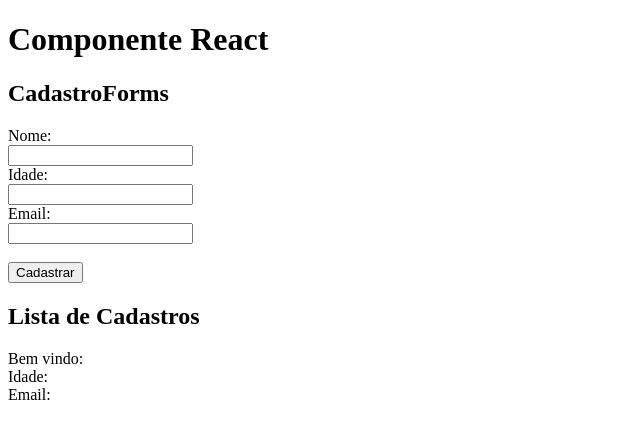
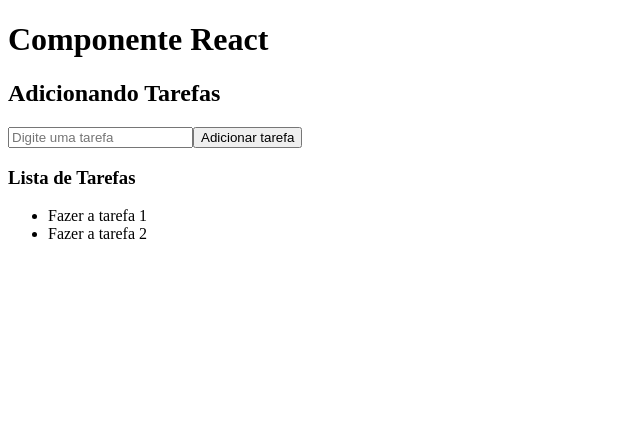
Before and after one commit to mr-louback/app-test-sujeito, a React (Create React App) app: page / in a window 1280 px wide. Shown: the top 438 px of the page, without its empty margins (0-640 px from the left). Built offline with nearby package versions, Linux system fonts and the light colour scheme.

Commit message:
Manipulando Listas

```diff
--- a/src/App.js
+++ b/src/App.js
@@ -1,4 +1,5 @@
 import Forms from './components/Forms';
+import List from './components/List';
 import Nome from './components/Nome';
 import NomeEstruturado from './components/NomeEstruturado';
 function App() {
@@ -6,9 +7,11 @@
     <div >
       <h1>Componente React</h1>
       {/* <Nome idade={25} /> */}
+      {/* <NomeEstruturado name='Maria' idade={35} /> */}
+      {/* <Forms /> */}
 
-      {/* <NomeEstruturado name='Maria' idade={35} /> */}
-      <Forms />
+      <List />
+
     </div>
   );
 }
--- /dev/null
+++ b/src/components/List.js
@@ -0,0 +1,30 @@
+import { useState } from "react";
+function List() {
+  const [task, setTask] = useState('');
+  const [list, setList] = useState(['Fazer a tarefa 1', 'Fazer a tarefa 2']);
+  function handleListAdd(e) {
+    e.preventDefault();
+    setList([...list, task]);
+    setTask('');
+  }
+  return (
+    <div>
+      <h2>Adicionando Tarefas</h2>
+      <form onSubmit={handleListAdd}>
+        <input
+          placeholder="Digite uma tarefa"
+          type="text"
+          value={task}
+          onChange={(e) => setTask(e.target.value)}
+        />
+        <button type="submit">Adicionar tarefa</button>
+      </form>
+      <h3>Lista de Tarefas</h3>
+      <ul>
+        {list.map((item, index) => <li key={index}>{item}</li>
+        )}
+      </ul>
+    </div>
+  )
+}
+export default List;
```
Also changed, not shown: 1 other file (tests, documents, lock files or other folders).
